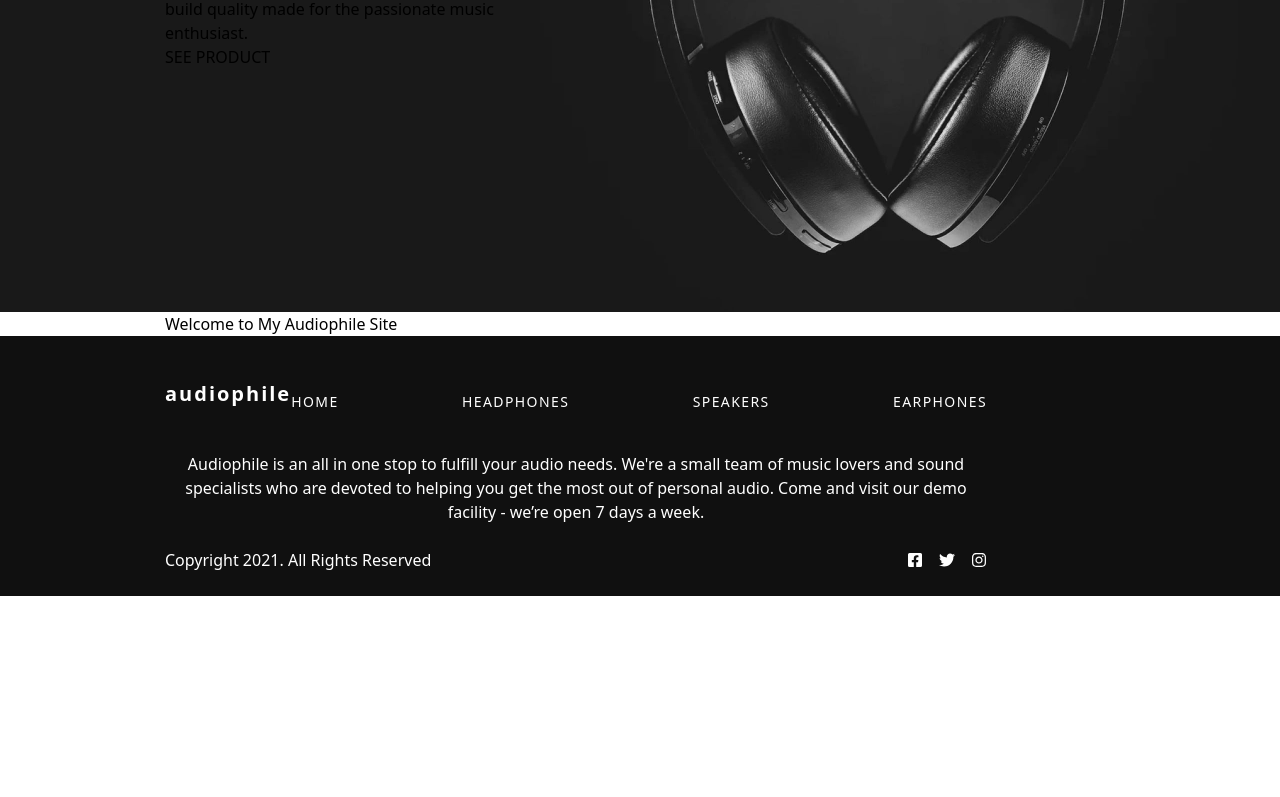
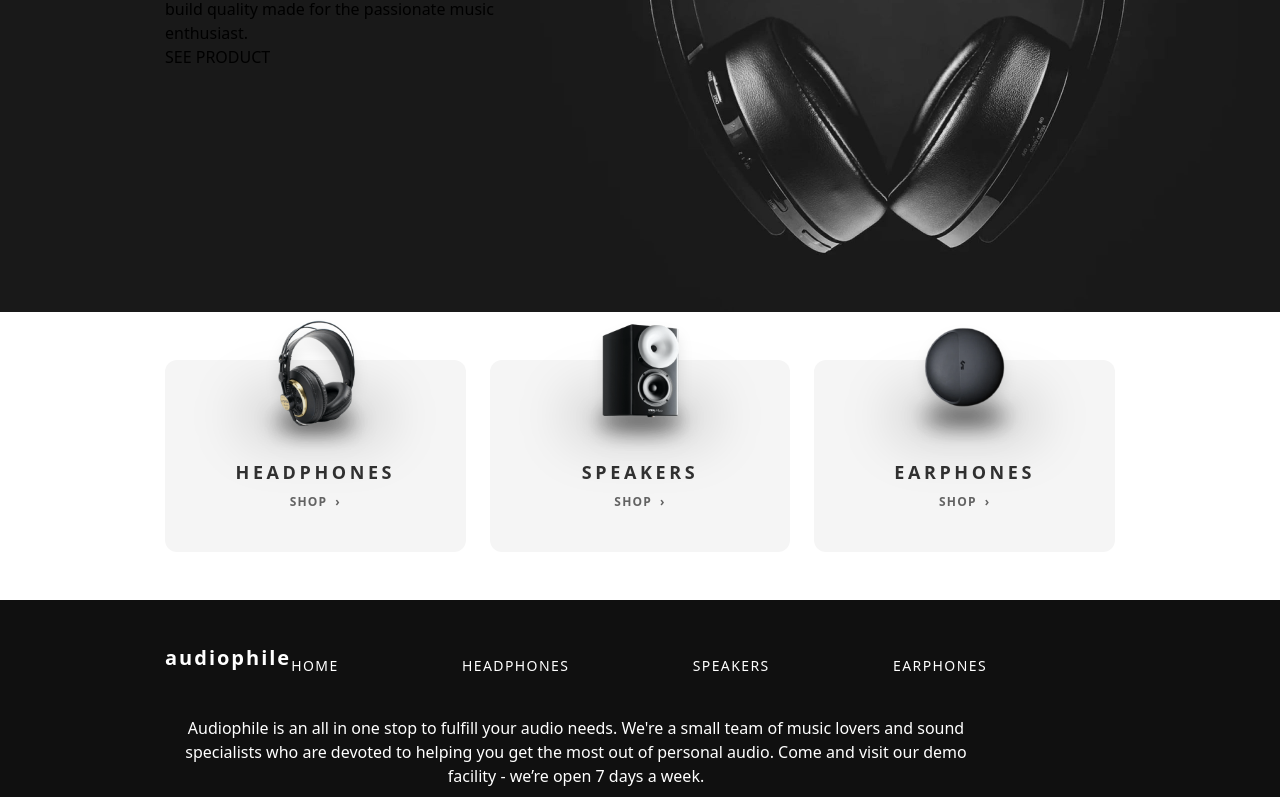
Before and after one commit to Mimifresh/mi_audiophile, a Next.js app: page / in a window 1280 px wide. Shown: the part 418-1215 px from the top of the page. Before the commit the page ends 1014 px from the top, so only its background shows below. Built offline with nearby package versions, Linux system fonts and the light colour scheme.

Commit message:
the categories components

```diff
--- /dev/null
+++ b/app/components/Categories.tsx
@@ -0,0 +1,42 @@
+
+import CategoryCard from "./CategoryCard";
+
+const categories = [
+  {
+    title: "HEADPHONES" as const,
+    href: "/headphones",
+    imgSrc: "/assets/shared/desktop/image-category-thumbnail-headphones.png",
+    imgAlt: "Headphones category image",
+  },
+  {
+    title: "SPEAKERS" as const,
+    href: "/speakers",
+    imgSrc: "/assets/shared/desktop/image-category-thumbnail-speakers.png",
+    imgAlt: "Speakers category image",
+  },
+  {
+    title: "EARPHONES" as const,
+    href: "/earphones",
+    imgSrc: "/assets/shared/desktop/image-category-thumbnail-earphones.png",
+    imgAlt: "Earphones category image",
+  },
+];
+
+export default function Categories() {
+  return (
+    <section aria-label="Shop by category" className="py-12">
+      <div
+        className="
+          grid grid-cols-1 gap-x-6
+          lg:grid-cols-3
+          md:grid-cols-3
+          gap-y-16 sm:gap-y-10
+        "
+      >
+        {categories.map((c) => (
+          <CategoryCard key={c.title} {...c} />
+        ))}
+      </div>
+    </section>
+  );
+}
--- /dev/null
+++ b/app/components/CategoryCard.tsx
@@ -0,0 +1,48 @@
+import Image from "next/image";
+import Link from "next/link";
+
+type CategoryCardProps = {
+  title: "HEADPHONES" | "SPEAKERS" | "EARPHONES";
+  href: string;                    // e.g. /headphones
+  imgSrc: string;                  // public path or remote URL
+  imgAlt: string;
+};
+
+export default function CategoryCard({ title, href, imgSrc, imgAlt }: CategoryCardProps) {
+  return (
+    <Link
+      href={href}
+      className="
+        group relative block rounded-xl bg-neutral-100
+        transition-shadow hover:shadow-xl focus:outline-none focus-visible:ring-2 focus-visible:ring-white/70
+      "
+    >
+      {/* Image sits on top, centered */}
+      <div className="pointer-events-none absolute -top-10 left-1/2 -translate-x-1/2">
+        <Image
+          src={imgSrc}
+          alt={imgAlt}
+          width={220}
+          height={220}
+          className="h-[140px] w-[220px] object-contain drop-shadow-xl"
+          priority
+        />
+      </div>
+
+      {/* Subtle ground shadow under the product */}
+      <div className="pointer-events-none absolute top-6 left-1/2 h-16 w-40 -translate-x-1/2 rounded-full bg-black/10 blur-xl" />
+
+      {/* Card body */}
+      <div className="flex h-48 flex-col items-center justify-center rounded-xl px-6 pb-6 pt-20">
+        <h3 className="text-sm tracking-[0.2em] text-black/80 sm:text-base md:text-lg font-extrabold uppercase">
+          {title}
+        </h3>
+
+        <div className="mt-2 inline-flex items-center gap-2 text-xs font-semibold uppercase tracking-widest text-black/60">
+          <span className="transition-colors group-hover:text-primary-600">Shop</span>
+          <span className="translate-x-0 transition-transform group-hover:translate-x-1">›</span>
+        </div>
+      </div>
+    </Link>
+  );
+}
--- a/app/page.tsx
+++ b/app/page.tsx
@@ -1,5 +1,5 @@
 import Image from "next/image";
-import Container from "./components/Container";
+import Categories from "./components/Categories";
 
 export default function Home() {
   return (
@@ -17,7 +17,7 @@ export default function Home() {
       </header>
 
       <main className="bg-[#ffffff] px-[1.5em] md:px-[2.5em] lg:px-[10.3125em]">
-        <h1 className="">Welcome to My Audiophile Site</h1>
+        <Categories />
       </main>
     </div>
   );
```
